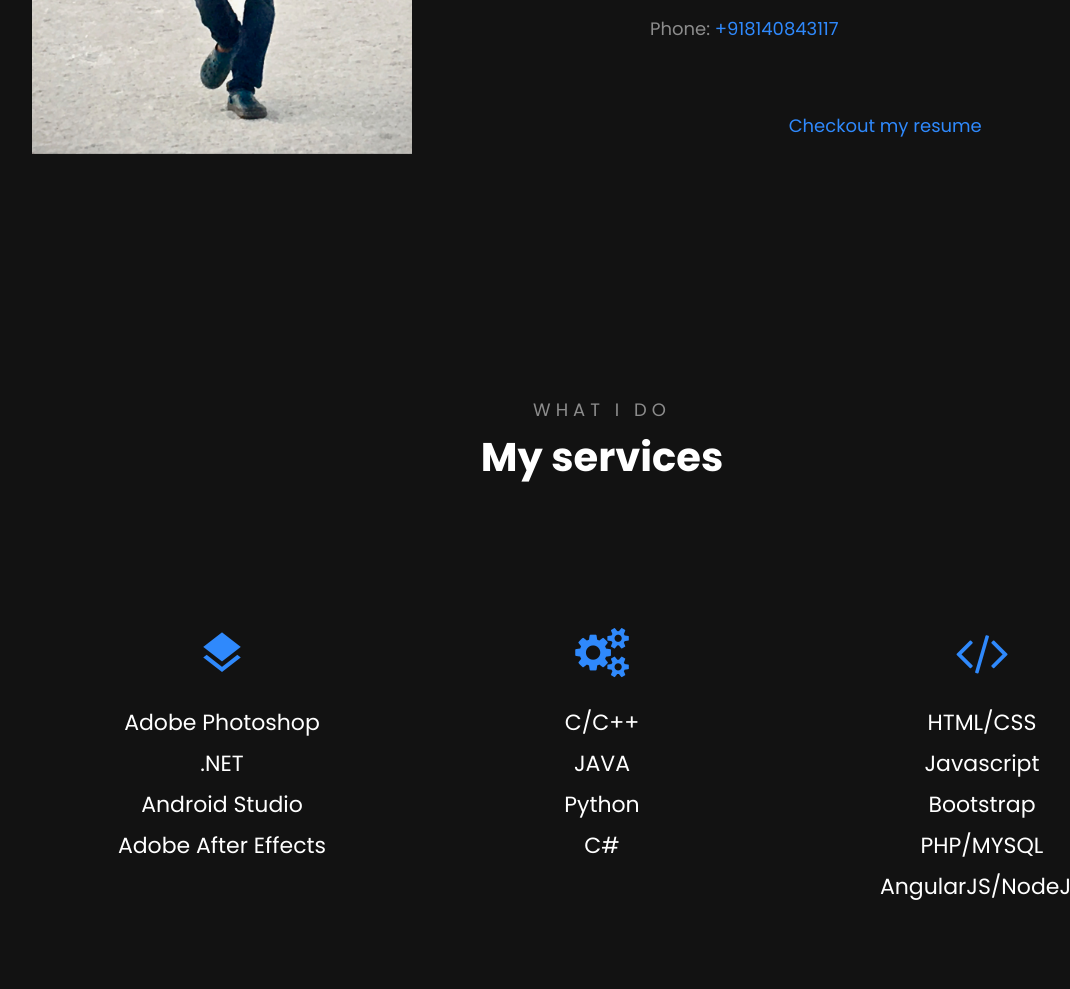
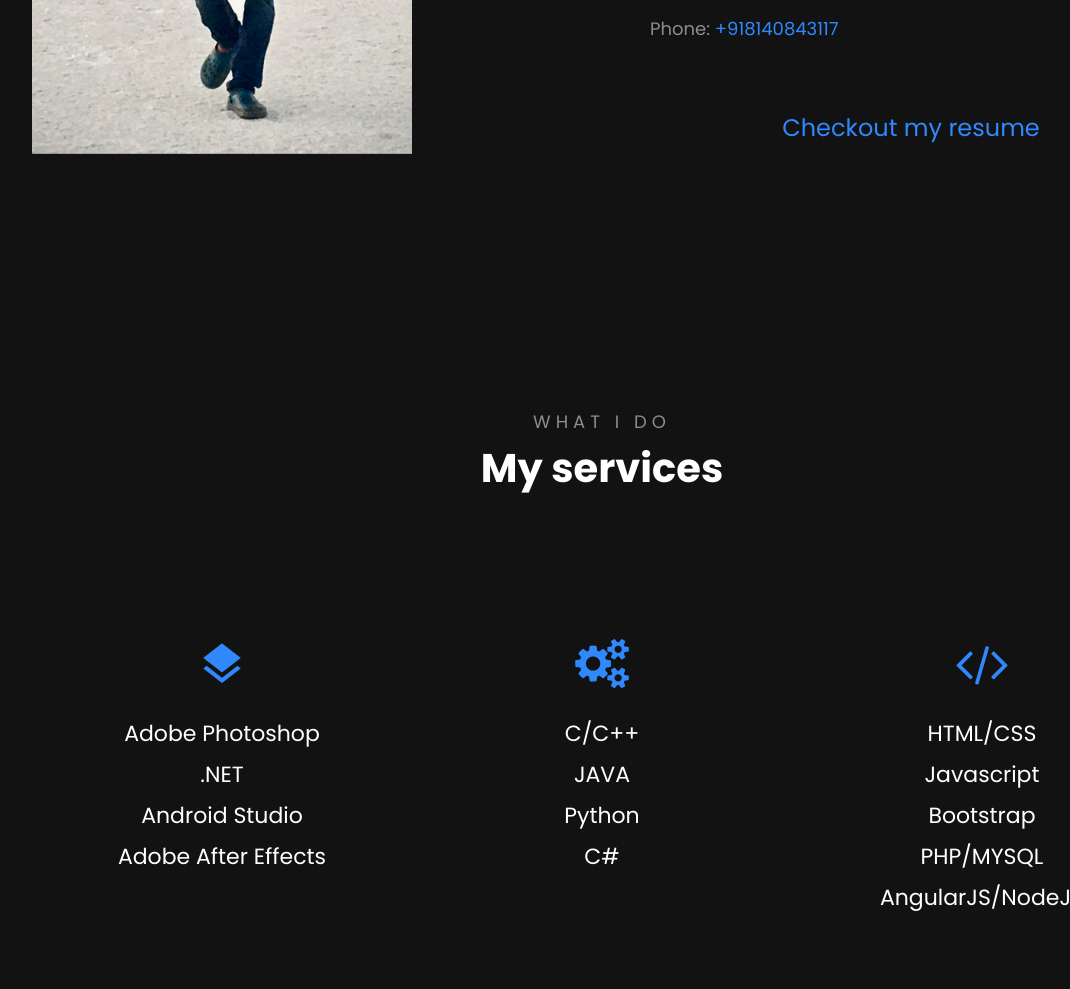
Before and after one commit to kishan2107/kishansenjaliya.github.io, a plain HTML site: page index.html in a window 1280 px wide. Shown: the part 1393-2382 px from the top of the page, without its empty margins (38-1108 px from the left). Drawn offline with Linux system fonts and the light colour scheme; some packages are replaced by stand-ins of ours; no server answers; files whose address does not match are found by name.

Commit message:
Update index.html

```diff
--- a/index.html
+++ b/index.html
@@ -120,7 +120,7 @@
             </div>
           </div>
         </div>
-	   <a href="https://drive.google.com/open?id=1qHpbkXs9mMzInYxUT43SaAT_bTjjo4dr" target="_blank"> &nbsp; &nbsp; &nbsp; &nbsp; &nbsp; &nbsp; &nbsp; &nbsp; &nbsp; &nbsp; &nbsp; &nbsp; &nbsp; &nbsp; &nbsp; &nbsp; &nbsp; &nbsp; &nbsp; &nbsp; &nbsp; &nbsp; &nbsp; &nbsp; &nbsp; &nbsp; &nbsp; &nbsp; &nbsp; &nbsp; &nbsp; &nbsp; &nbsp; &nbsp; &nbsp; &nbsp; &nbsp; &nbsp; &nbsp; &nbsp; &nbsp; &nbsp; &nbsp; &nbsp; &nbsp; &nbsp; &nbsp; &nbsp; &nbsp; &nbsp; &nbsp; &nbsp; &nbsp; &nbsp; &nbsp; &nbsp; &nbsp; &nbsp; &nbsp; &nbsp; &nbsp; &nbsp; &nbsp; &nbsp; &nbsp; &nbsp; &nbsp; &nbsp; &nbsp; &nbsp; &nbsp; &nbsp; &nbsp; &nbsp; &nbsp; &nbsp; &nbsp; &nbsp; &nbsp; &nbsp; &nbsp; &nbsp; &nbsp; &nbsp; &nbsp; &nbsp; Checkout my resume</a></section>
+	  <h4> <a href="https://drive.google.com/open?id=1qHpbkXs9mMzInYxUT43SaAT_bTjjo4dr" target="_blank"> &nbsp; &nbsp; &nbsp; &nbsp; &nbsp; &nbsp; &nbsp; &nbsp; &nbsp; &nbsp; &nbsp; &nbsp; &nbsp; &nbsp; &nbsp; &nbsp; &nbsp; &nbsp; &nbsp; &nbsp; &nbsp; &nbsp; &nbsp; &nbsp; &nbsp; &nbsp; &nbsp; &nbsp; &nbsp; &nbsp; &nbsp; &nbsp; &nbsp; &nbsp; &nbsp; &nbsp; &nbsp; &nbsp; &nbsp; &nbsp; &nbsp; &nbsp; &nbsp; &nbsp; &nbsp; &nbsp; &nbsp; &nbsp; &nbsp; &nbsp; &nbsp; &nbsp; &nbsp; &nbsp; &nbsp; &nbsp; &nbsp; &nbsp; &nbsp; &nbsp; &nbsp; &nbsp; &nbsp; &nbsp; Checkout my resume</a></h4>
       </section>
 
       <section class="ftco-section">
```
